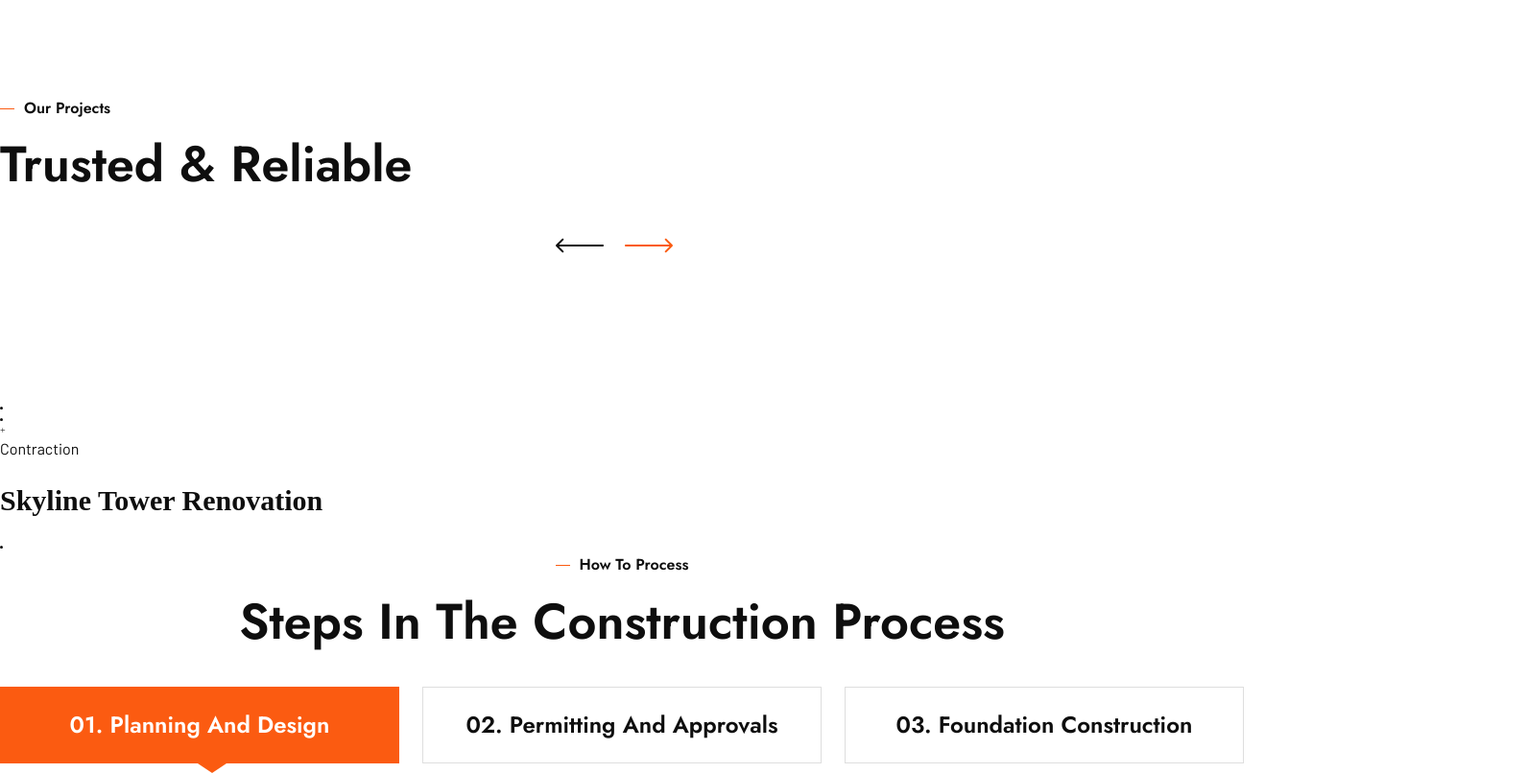
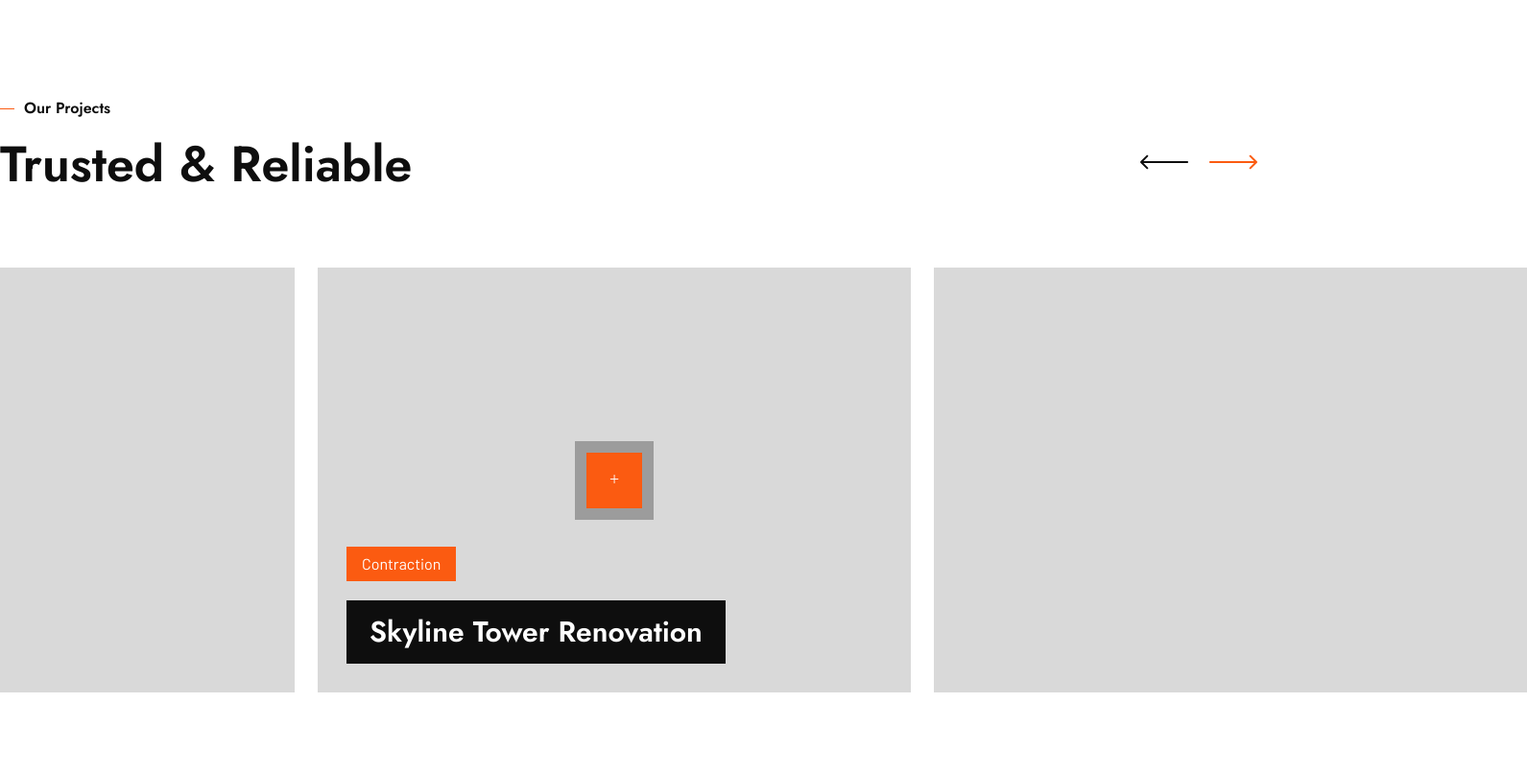
Before and after one commit to edelsid/team8htmlEvent2024, a website built with Vite: page index.html in a window 1280 px wide. Shown: the part 2220-3026 px from the top of the page at 96% size, 1591 px wide, since content can reach past the window. Built offline with nearby package versions, Linux system fonts and the light colour scheme.

Commit message:
added css for out projects block

```diff
--- a/index.html
+++ b/index.html
@@ -399,7 +399,7 @@
           <div class="orange-line-sep"></div>
           <div class="block-mini-header--text">Our Projects</div>
         </section>
-        <div class="block-wrapper">
+        <div class="projects--block">
           <h2 class="block-header-start block-header--projects">
             Trusted & Reliable
           </h2>
@@ -424,14 +424,14 @@
             </svg>
           </div>
         </div>
-        <ul class="list list-pictures projects--pictures"></ul>
+        <ul class="list list-pictures projects--pictures">
           <li class="picture">
           </li>
           <li class="picture picture-active">
             <div class="picture--marker">+</div>
             <div class="picture-description--wrapper">
-              <p class="block-text">Contraction</p>
-              <h2 class="picture-description--header-black">Skyline Tower Renovation</h2>
+              <p class="block-text text-with-base">Contraction</p>
+              <h2 class="picture-description--header header-with-base">Skyline Tower Renovation</h2>
             </div>
           </li>
           <li class="picture">
--- a/src/aboutUs/aboutUs.scss
+++ b/src/aboutUs/aboutUs.scss
@@ -55,14 +55,10 @@
   margin-right: 0.4rem;
 }
 
-.slider-arrows {
-  @include flex-standard;
+.arrows--about {
   margin-top: 5rem;
   margin-bottom: 15rem;
   margin-inline: auto;
-  width: fit-content;
-  gap: 1rem;
-  transform: scale(2);
 }
 
 .arrow {
--- /dev/null
+++ b/src/ourProjects/ourProjects.scss
@@ -0,0 +1,66 @@
+.projects {
+  &--block {
+    @include flex-standard;
+    align-items: center;
+  }
+
+  &--pictures {
+    @include flex-standard;
+    @include list-noStyle;
+    margin-inline: -31.1rem;
+    margin-block: 6.7rem 14.2rem;
+    height: 44.3rem;
+    gap: 2.4rem;
+  }
+}
+
+.projects--pictures .picture {
+  width: 33%;
+  background-color: $grey;
+  padding: 3rem;
+}
+
+.picture {
+  &-active {
+    position: relative;
+    display: flex;
+    flex-direction: column-reverse;
+  }
+
+  &--marker {
+    position: absolute;
+    top: 0;
+    bottom: 0;
+    right: 0;
+    left: 0;
+    margin: auto;
+    @include flex-column;
+    align-items: center;
+    justify-content: center;
+    width: 8.2rem;
+    aspect-ratio: 1/1;
+    border: 1.2rem solid #9c9c9c;
+    background-color: $orange;
+    color: $white;
+    font-size: 1.8rem;
+  }
+
+  &-description--wrapper {
+    color: $white;
+  }
+}
+
+.text-with-base, .header-with-base {
+  width: fit-content;
+}
+
+.text-with-base {
+  background-color: $orange;
+  padding: 0.5rem 1.6rem;
+}
+
+.header-with-base {
+  background-color: $black;
+  padding: 1.6rem 2.4rem;
+  margin-block: 2rem 0;
+}
--- a/style.scss
+++ b/style.scss
@@ -3,6 +3,7 @@
 @import 'src/latest_service/style.scss';
 @import 'src/aboutUs/aboutUs.scss';
 @import 'src/ourCompany/ourCompany.scss';
+@import 'src/ourProjects/ourProjects.scss';
 @import 'src/howToProcess/howToProcess.scss';
 @import 'src/header/header.scss';
 
@@ -83,3 +84,10 @@ html {
   width: 6px;
   height: 6px;
 }
+
+.slider-arrows {
+  @include flex-standard;
+  width: fit-content;
+  gap: 1rem;
+  transform: scale(2);
+}
```
Also changed, not shown: src/latest_service/style.scss (line endings or trailing spaces), src/ourProjects/ourProjects.js (added).
